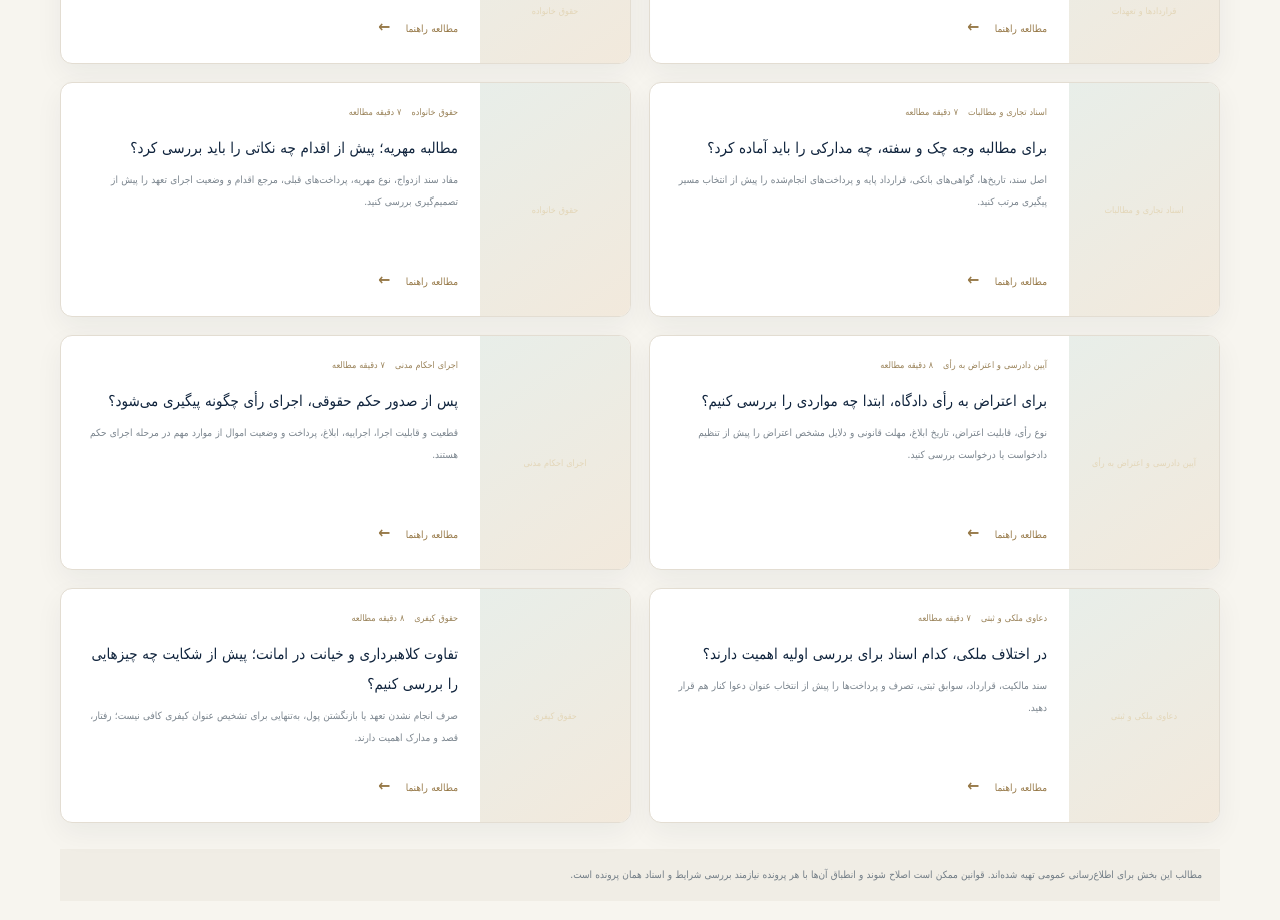
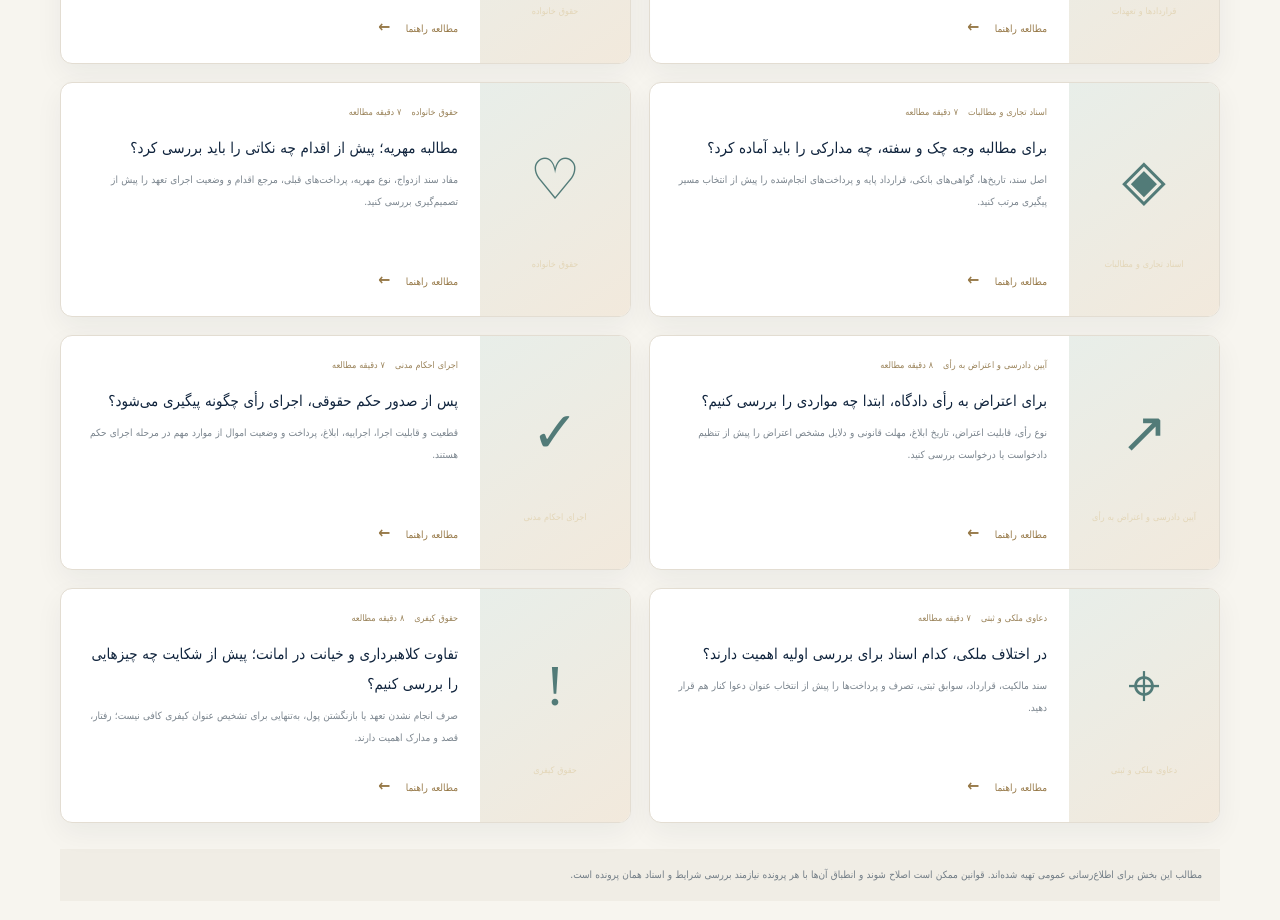
Before and after one commit to ahmadmousavi5908-crypto/vakilsite, a Next.js app: page /articles in a window 1280 px wide. Shown: the part 1180-2100 px from the top of the page. Built offline with nearby package versions, Linux system fonts and the light colour scheme; no server answers; the database is empty.

Commit message:
Add distinct visual markers for all ten legal articles

```diff
--- a/src/app/articles/page.js
+++ b/src/app/articles/page.js
@@ -28,7 +28,7 @@ export default function ArticlesPage() {
           <div className="article-card-grid">
             {articles.map((article, index) => (
               <article className="article-card" key={article.slug}>
-                <div className="article-card-art"><span>{["§","⚖","▤","⌂"][index]}</span><small>{article.category}</small></div>
+                <div className="article-card-art"><span>{["§","⚖","▤","⌂","◈","♡","↗","✓","⌖","!"][index % 10]}</span><small>{article.category}</small></div>
                 <div className="article-card-body">
                   <div className="article-meta"><span>{article.category}</span><span>{article.readTime} مطالعه</span></div>
                   <h2><Link href={"/articles/" + article.slug}>{article.title}</Link></h2>
```
